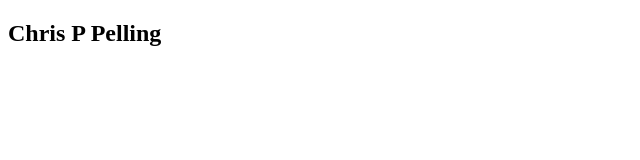
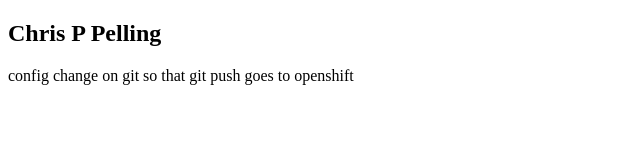
Before and after one commit to pelling/cppelling, a website: page index.html in a window 1280 px wide. Shown: the whole page, without its empty margins (0-640 px from the left). Drawn offline with Linux system fonts and the light colour scheme.

Commit message:
config change on git so git push points to openshift

```diff
--- a/index.html
+++ b/index.html
@@ -11,6 +11,7 @@
           <hgroup>
             <h1>Chris P Pelling</h1>
           </hgroup>
+          config change on git so that git push goes to openshift
 
 
 </section>
```
